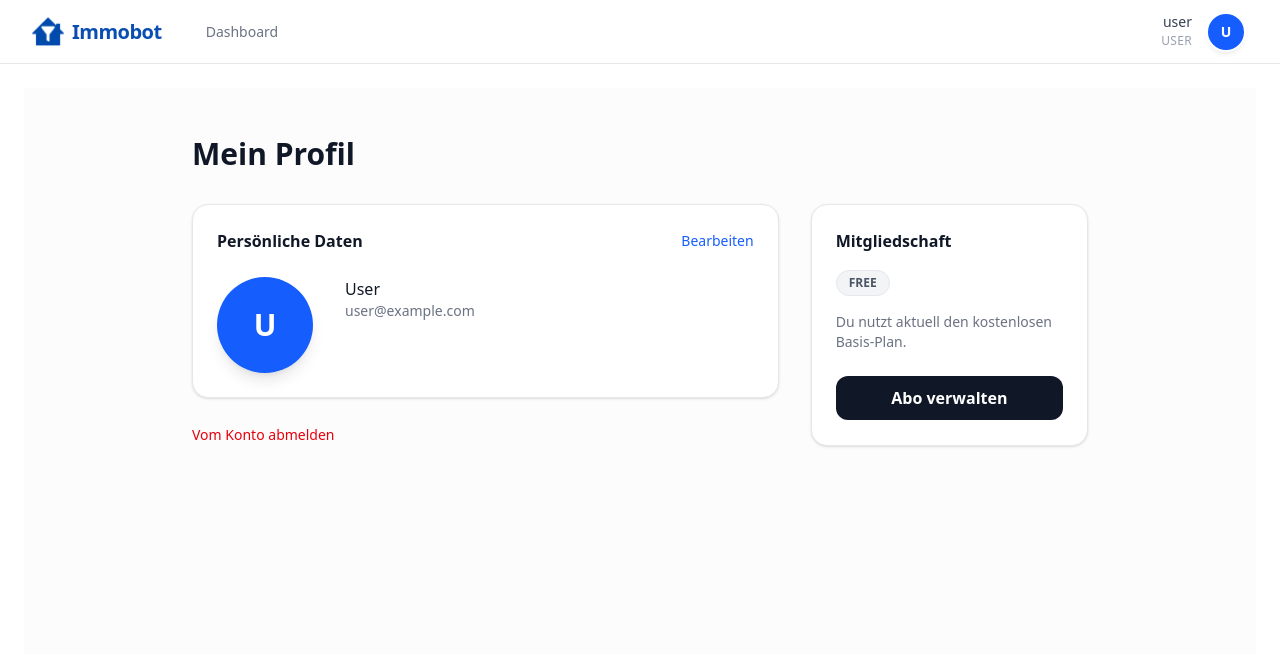
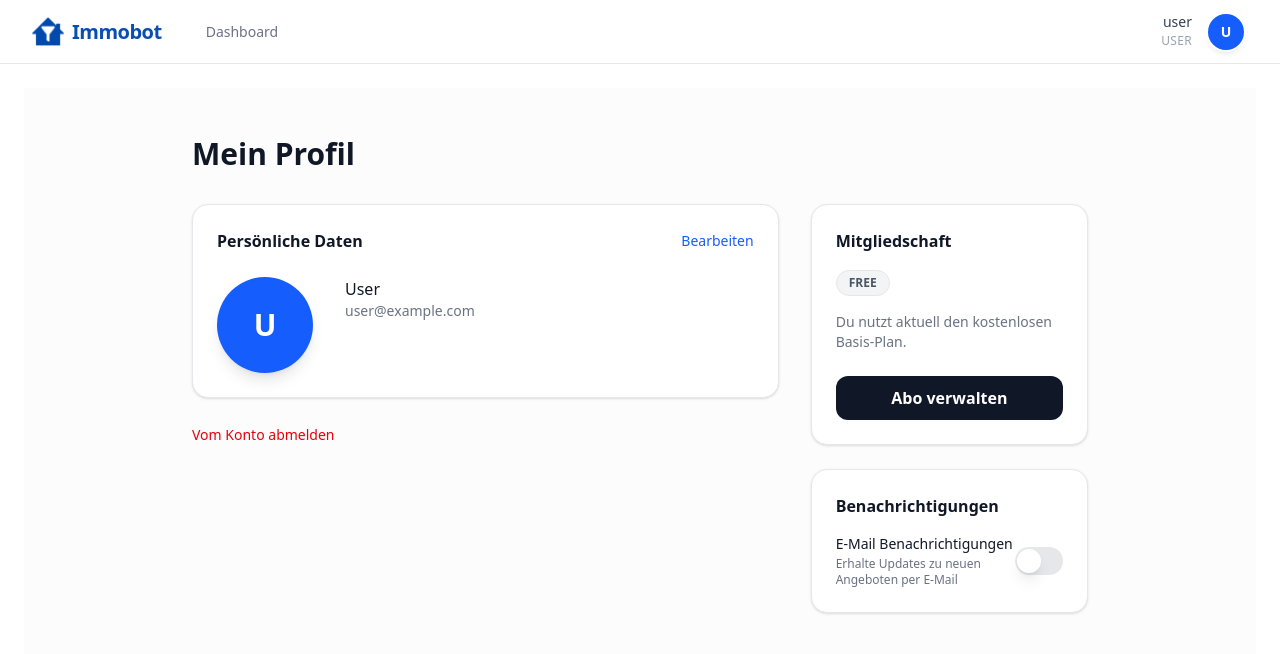
Before and after one commit to Der-Luca/immobot-webapp, a React (Vite) app: page /dashboard/profile in a window 1280 px wide. Shown: the top 654 px of the page. Built offline with nearby package versions, Linux system fonts and the light colour scheme; no server answers; the database is empty; sample sign-in values are in the browser's storage.

Commit message:
set allowMail in UserProfile + set allowMail true in Registerfinish

```diff
--- a/src/contexts/AuthContext.jsx
+++ b/src/contexts/AuthContext.jsx
@@ -11,6 +11,7 @@ export function AuthProvider({ children }) {
   const [user, setUser] = useState(null);
   const [role, setRole] = useState(null);
   const [ready, setReady] = useState(false);
+  const [checkoutStarted, setCheckoutStarted] = useState(false);
 
   useEffect(() => {
     const unsub = onAuthStateChanged(auth, async (u) => {
--- a/src/pages/public/register/RegisterFinish.jsx
+++ b/src/pages/public/register/RegisterFinish.jsx
@@ -73,7 +73,7 @@ export default function RegisterFinish() {
 
           // Custom Double Opt-In
           customEmailVerified: false,
-
+          allowMail: true,
           marketingOptIn,
           acceptedTermsAt: serverTimestamp(),
           createdAt: serverTimestamp(),
--- a/src/pages/user/UserProfile.jsx
+++ b/src/pages/user/UserProfile.jsx
@@ -36,6 +36,10 @@ export default function UserProfile() {
   const [notice, setNotice] = useState("");
   const [error, setError] = useState("");
 
+  // Mail toggle
+  const [allowMail, setAllowMail] = useState(false);
+  const [savingMail, setSavingMail] = useState(false);
+
   // ------------------------------------------------------------------
   // Load profile
   // ------------------------------------------------------------------
@@ -54,6 +58,7 @@ export default function UserProfile() {
           setFirstNameDraft(data?.firstName || "");
           setLastNameDraft(data?.lastName || "");
           setEmailDraft(user?.email || "");
+          setAllowMail(data?.allowMail ?? false);
         }
       } catch (e) {
         console.error(e);
@@ -171,6 +176,23 @@ export default function UserProfile() {
       setError("Stripe-Portal konnte nicht geöffnet werden.");
     } finally {
       setBillingLoading(false);
+    }
+  }
+
+  async function toggleAllowMail() {
+    const newValue = !allowMail;
+    setSavingMail(true);
+    setError("");
+
+    try {
+      await updateDoc(doc(db, "users", user.uid), {
+        allowMail: newValue,
+      });
+      setAllowMail(newValue);
+    } catch {
+      setError("Einstellung konnte nicht gespeichert werden.");
+    } finally {
+      setSavingMail(false);
     }
   }
 
@@ -304,6 +326,7 @@ export default function UserProfile() {
           </div>
 
           {/* RIGHT */}
+          <div className="space-y-6">
             <div className="bg-white rounded-2xl shadow-sm border border-gray-200 p-6">
               <h2 className="font-bold text-gray-900 mb-4">Mitgliedschaft</h2>
 
@@ -329,6 +352,42 @@ export default function UserProfile() {
                 {billingLoading ? "Öffne Portal…" : "Abo verwalten"}
               </button>
             </div>
+
+            {/* E-Mail Benachrichtigungen */}
+            <div className="bg-white rounded-2xl shadow-sm border border-gray-200 p-6">
+              <h2 className="font-bold text-gray-900 mb-4">Benachrichtigungen</h2>
+
+              <div className="flex items-center justify-between">
+                <div>
+                  <p className="text-sm font-medium text-gray-900">E-Mail Benachrichtigungen</p>
+                  <p className="text-xs text-gray-500 mt-0.5">
+                    Erhalte Updates zu neuen Angeboten per E-Mail
+                  </p>
+                </div>
+
+                <button
+                  type="button"
+                  onClick={toggleAllowMail}
+                  disabled={savingMail}
+                  className={`
+                    relative inline-flex h-7 w-12 shrink-0 cursor-pointer rounded-full
+                    border-2 border-transparent transition-colors duration-200 ease-in-out
+                    focus:outline-none focus-visible:ring-2 focus-visible:ring-blue-500 focus-visible:ring-offset-2
+                    disabled:opacity-50 disabled:cursor-not-allowed
+                    ${allowMail ? "bg-blue-600" : "bg-gray-200"}
+                  `}
+                >
+                  <span
+                    className={`
+                      pointer-events-none inline-block h-6 w-6 transform rounded-full
+                      bg-white shadow-lg ring-0 transition duration-200 ease-in-out
+                      ${allowMail ? "translate-x-5" : "translate-x-0"}
+                    `}
+                  />
+                </button>
+              </div>
+            </div>
+          </div>
         </div>
       </div>
     </div>
--- a/src/pages/user/filters/FilterFrame.jsx
+++ b/src/pages/user/filters/FilterFrame.jsx
@@ -23,7 +23,7 @@ export default function FilterFrame({ isEditing, header, children }) {
           <div
             className="
               absolute inset-0 rounded-xl
-              bg-white/40 backdrop-blur-[1px]
+             backdrop-blur-[1px]
               pointer-events-none
             "
             aria-hidden="true"
```
Also changed, not shown: 4 other files (tests, documents, lock files or other folders). Lines whose indentation alone changed are shown as unchanged.
